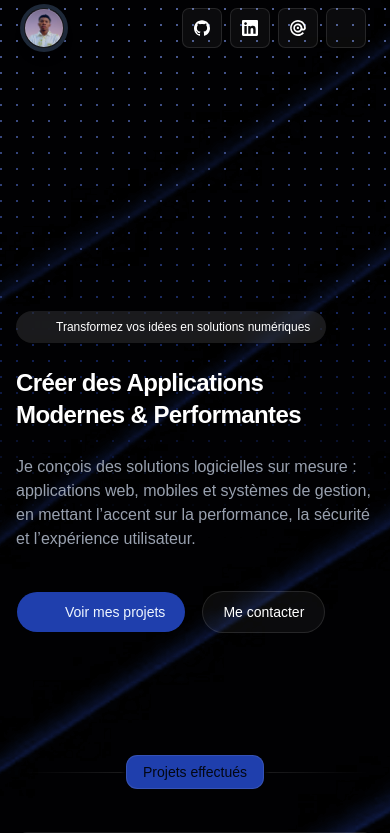
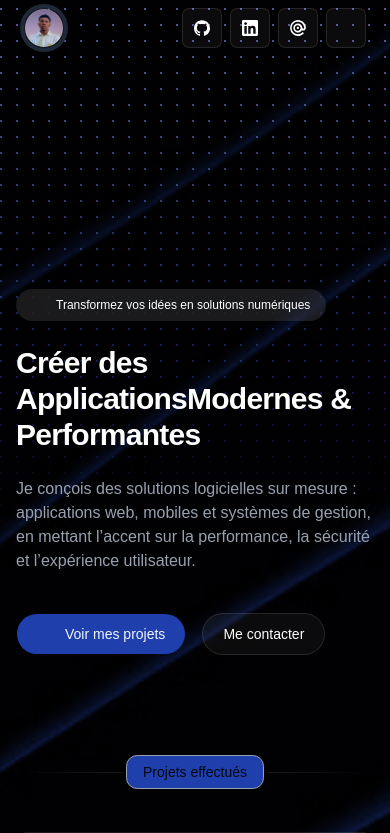
Before and after one commit to mahf-TB/mahefa_bnvb, a React (Vite) app: page / in a window 390 px wide. Shown: the top 833 px of the page. Built offline with nearby package versions, Linux system fonts and the light colour scheme; some icons are missing.

Commit message:
fix: mettre à jour les importations et ajuster le style des composants Hero, Header et ProjectCard

```diff
--- a/src/App.tsx
+++ b/src/App.tsx
@@ -6,9 +6,9 @@ import WorkExperience from "./components/work-experience";
 import Skills from "./components/skills";
 import Education from "./components/education";
 // import Projects from "./components/Projects";
-// import { Feat } from "./components/feat";
-import { lazy } from "react";
-const Feat = lazy(() => import("./components/feat"));
+import Feat from "./components/feat";
+// import { lazy } from "react";
+// const Feat = lazy(() => import("./components/feat"));
 export function App() {
   return (
     <SectionWrapper>
--- a/src/components/_component/project-card.tsx
+++ b/src/components/_component/project-card.tsx
@@ -21,7 +21,7 @@ const ProjectCard: React.FC<Props> = ({
   className = "",
 }) => {
   return (
-    <Card className={`bg-background group overflow-hidden shadow-zinc-950/5 sm:col-span-3 sm:rounded-none sm:rounded-tl-xl border-0 ${className}`}>
+    <Card className={`bg-background group overflow-hidden shadow-zinc-950/5 sm:col-span-3 sm:rounded-none sm:rounded-tl-xl border-0 border-white/20 ${className}`}>
       <CardHeader>
         <div className="relative z-10 text-left">
           <div className=" flex items-center gap-2">
--- a/src/components/header-section.tsx
+++ b/src/components/header-section.tsx
@@ -12,7 +12,7 @@ export const HeaderSection = ({
       {slug && (
         <div className="flex items-center w-full">
           <div className="flex-1 h-px bg-linear-to-r from-transparent from-5% via-border via-95% to-transparent" />
-          <div className="border bg-primary z-10 rounded-xl px-4 py-1">
+          <div className="border border-muted-foreground bg-primary z-10 rounded-xl px-4 py-1">
             <span className="text-background text-sm font-medium">{slug}</span>
           </div>
           <div className="flex-1 h-px bg-linear-to-l from-transparent from-5% via-border via-95% to-transparent" />
--- a/src/components/header.tsx
+++ b/src/components/header.tsx
@@ -23,7 +23,7 @@ export const Header = () => {
       className={cn(
         "z-999 text-white fixed p-2 left-0 top-0 right-0  transition-colors",
         scrolled
-          ? "bg-foreground/95  backdrop-blur supports-backdrop-filter:bg-background/60 "
+          ? "backdrop-blur bg-background/95 supports-backdrop-filter:bg-background/60 "
           : "bg-transparent",
       )}
     >
--- a/src/components/hero.tsx
+++ b/src/components/hero.tsx
@@ -11,8 +11,8 @@ export const Hero = () => {
           Transformez vos idées en solutions numériques
         </span>
       </div>
-      <h1 className="text-2xl font-extrabold tracking-tight text-white sm:text-6xl">
-        Créer des Applications{" "}
+      <h1 className="text-3xl font-extrabold tracking-tight text-white sm:text-6xl">
+        Créer des Applications
         <span className="relative ">Modernes & Performantes</span>
       </h1>
 
```
